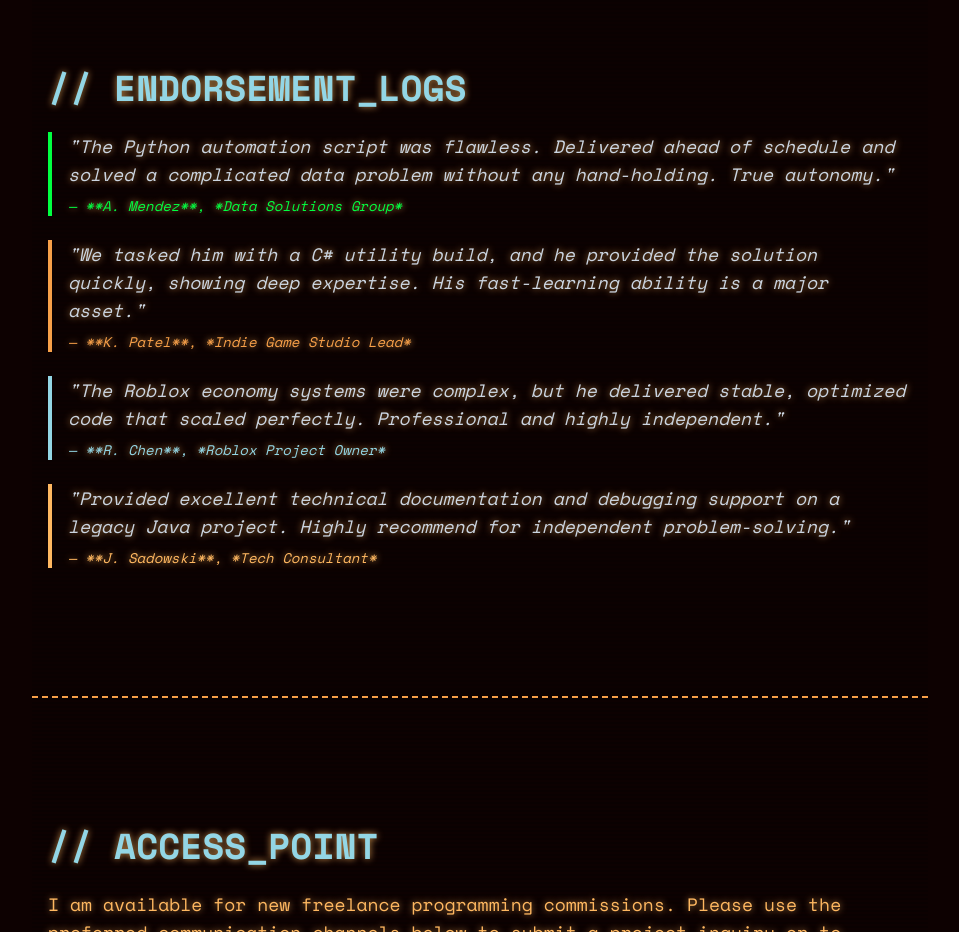
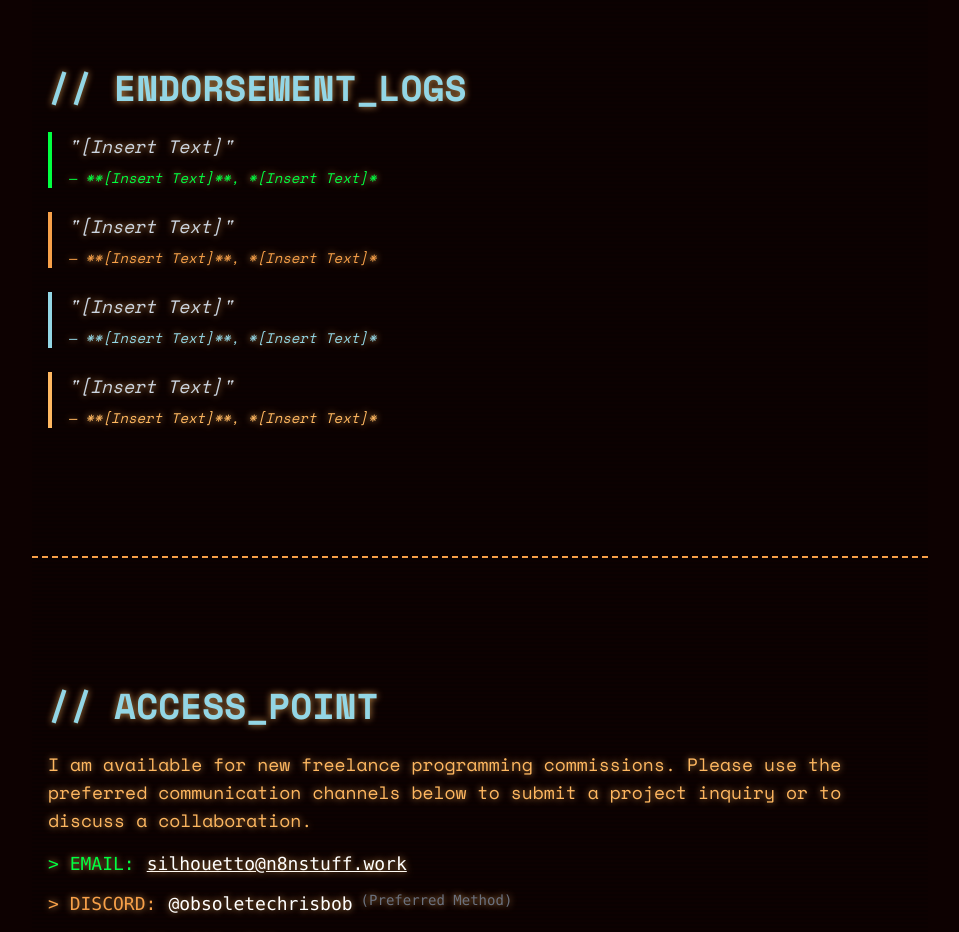
Before and after one commit to devChrisStudios/myWebsite, a plain HTML site: page index.html in a window 1280 px wide. Shown: the part 1240-2172 px from the top of the page, without its empty margins (160-1119 px from the left). Drawn offline with nearby package versions, Linux system fonts and the light colour scheme.

Commit message:
Committed

```diff
--- a/index.html
+++ b/index.html
@@ -199,29 +199,29 @@
             </div>
         </section>
 
-        <!-- SERVICES SECTION -->
+        <!-- ENDORSEMENTS SECTION -->
         <section id="endorsements" class="py-20 md:py-32 w-full max-w-4xl px-4 mx-auto terminal-theme bg-black/10 border-t-2 border-dashed border-[var(--info-color)]">
             <h2 class="text-4xl font-bold mb-6 text-[var(--prompt-color)]">// ENDORSEMENT_LOGS</h2>
             <div class="text-lg space-y-6">
 
                 <blockquote class="border-l-4 border-[var(--success-color)] pl-4 italic text-slate-300">
-                    <p>"The Python automation script was flawless. Delivered ahead of schedule and solved a complicated data problem without any hand-holding. True autonomy."</p>
-                    <footer class="mt-2 text-sm text-[var(--success-color)]">— **A. Mendez**, *Data Solutions Group*</footer>
+                    <p>"[Insert Text]"</p>
+                    <footer class="mt-2 text-sm text-[var(--success-color)]">— **[Insert Text]**, *[Insert Text]*</footer>
                 </blockquote>
 
                 <blockquote class="border-l-4 border-[var(--info-color)] pl-4 italic text-slate-300">
-                    <p>"We tasked him with a C# utility build, and he provided the solution quickly, showing deep expertise. His fast-learning ability is a major asset."</p>
-                    <footer class="mt-2 text-sm text-[var(--info-color)]">— **K. Patel**, *Indie Game Studio Lead*</footer>
+                    <p>"[Insert Text]"</p>
+                    <footer class="mt-2 text-sm text-[var(--info-color)]">— **[Insert Text]**, *[Insert Text]*</footer>
                 </blockquote>
 
                 <blockquote class="border-l-4 border-[var(--prompt-color)] pl-4 italic text-slate-300">
-                    <p>"The Roblox economy systems were complex, but he delivered stable, optimized code that scaled perfectly. Professional and highly independent."</p>
-                    <footer class="mt-2 text-sm text-[var(--prompt-color)]">— **R. Chen**, *Roblox Project Owner*</footer>
+                    <p>"[Insert Text]"</p>
+                    <footer class="mt-2 text-sm text-[var(--prompt-color)]">— **[Insert Text]**, *[Insert Text]*</footer>
                 </blockquote>
 
                 <blockquote class="border-l-4 border-[var(--main-color)] pl-4 italic text-slate-300">
-                    <p>"Provided excellent technical documentation and debugging support on a legacy Java project. Highly recommend for independent problem-solving."</p>
-                    <footer class="mt-2 text-sm text-[var(--main-color)]">— **J. Sadowski**, *Tech Consultant*</footer>
+                    <p>"[Insert Text]"</p>
+                    <footer class="mt-2 text-sm text-[var(--main-color)]">— **[Insert Text]**, *[Insert Text]*</footer>
                 </blockquote>
 
             </div>
```
